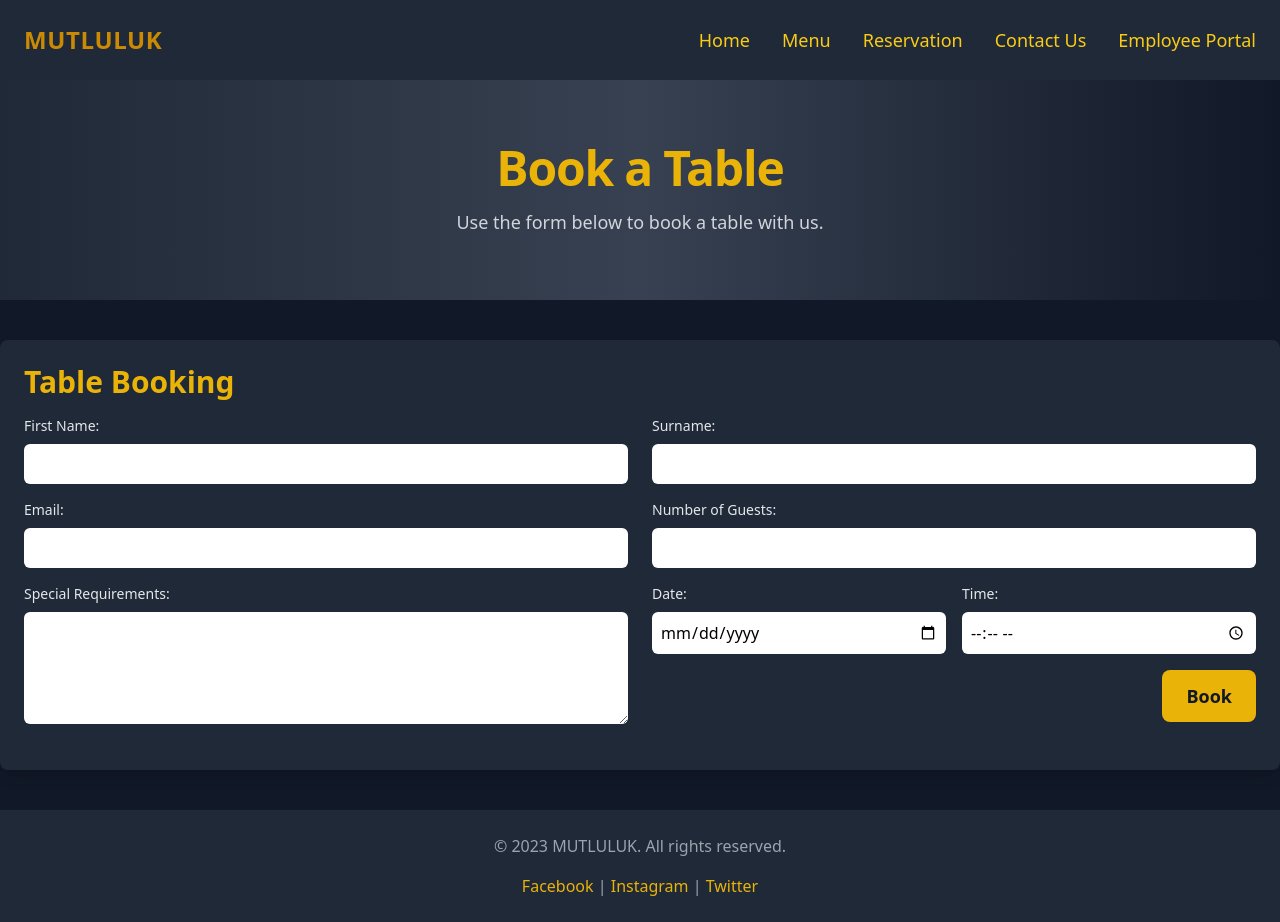
After one commit to Andrewb2878/Restaurant-Management, a Django app: page /reservation/ in a window 1280 px wide. The commit adds this page. Run offline with Django 5.2, Linux system fonts and the light colour scheme; some libraries are stand-ins or nearby versions.

Commit message:
Created the form layout for reservations and added links in footers

```diff
--- /dev/null
+++ b/RMS/core/templates/core/reservation.html
@@ -0,0 +1,104 @@
+<!DOCTYPE html>
+<html lang="en">
+<head>
+    <meta charset="UTF-8" />
+    <meta name="viewport" content="width=device-width, inital-scale=1.0" />
+    <title>Book a Table</title>
+    <script src="https://cdn.tailwindcss.com"></script>
+</head>
+<body class="bg-gray-900 text-white font-sans">
+    <!-- Navbar -->
+    <header class="bg-gray-800 shadow-lg">
+        <nav class="container mx-auto flex justify-between items-center p-6">
+            <!-- Brand -->
+            <div class="text-yellow-600 text-2xl font-bold tracking-wide">
+                MUTLULUK
+            </div>
+            <!-- Navigation Links -->
+            <ul class="flex gap-8 text-yellow-400 text-lg">
+                <li><a href="{% url 'index' %}" class="hover:text-yellow-600">Home</a></li>
+                <li><a href="{% url 'menu' %}" class="hover:text-yellow-600">Menu</a></li>
+                <li><a href="{% url 'reservation' %}" class="hover:text-yellow-600">Reservation</a></li>
+                <li><a href="#contact" class="hover:text-yellow-600">Contact Us</a></li>
+                <li><a href="{% url 'portal' %}" class="hover:text-yellow-600">Employee Portal</a></li>
+            </ul>
+        </nav>
+    </header>
+
+    <!-- Hero Section -->
+    <div class="bg-gradient-to-r from-gray-800 via-gray-700 to-gray-900 py-16 text-center">
+        <h1 class="text-5xl font-extrabold text-yellow-500 tracking-tight mb-4">
+            Book a Table
+        </h1>
+        <p class="text-lg text-gray-300">
+            Use the form below to book a table with us.
+        </p>
+    </div>
+
+<!-- Table Booking Section -->
+    <div class="container mx-auto mt-10 p-6 bg-gray-800 rounded-lg shadow-lg">
+        <h2 class="text-3xl font-bold text-yellow-500 mb-4">Table Booking</h2>
+        <form method="POST" action="{% url 'create_schedule' %}">
+            {% csrf_token %}
+            <div class="grid grid-cols-1 md:grid-cols-2 gap-6">
+
+                <!-- Left Column -->
+                <div>
+                    <div class="mb-4">
+                        <label for="first_name" class="block text-sm font-medium text-gray-200 mb-2">First Name:</label>
+                        <input type="text" id="first_name" name="first_name" required class="w-full p-2 text-black rounded-md focus:ring-blue-500 focus:outline-none">
+                    </div>
+                    <div class="mb-4">
+                        <label for="email" class="block text-sm font-medium text-gray-200 mb-2">Email:</label>
+                        <input type="email" id="email" name="email" required class="w-full p-2 text-black rounded-md focus:ring-blue-500 focus:outline-none">
+                    </div>
+                    <div class="mb-4">
+                        <label for="special_requirements" class="block text-sm font-medium text-gray-200 mb-2">Special Requirements:</label>
+                        <textarea id="special_requirements" name="special_requirements" rows="4" class="w-full p-2 text-black rounded-md focus:ring-blue-500 focus:outline-none"></textarea>
+                    </div>
+                </div>
+
+                <!-- Right Column -->
+                <div>
+                    <div class="mb-4">
+                        <label for="surname" class="block text-sm font-medium text-gray-200 mb-2">Surname:</label>
+                        <input type="text" id="surname" name="surname" required class="w-full p-2 text-black rounded-md focus:ring-blue-500 focus:outline-none">
+                    </div>
+                    <div class="mb-4">
+                        <label for="guest_count" class="block text-sm font-medium text-gray-200 mb-2">Number of Guests:</label>
+                        <input type="number" id="guest_count" name="guest_count" required min="1" class="w-full p-2 text-black rounded-md focus:ring-blue-500 focus:outline-none">
+                    </div>
+                    <div class="mb-4 grid grid-cols-2 gap-4">
+                        <div>
+                            <label for="booking_date" class="block text-sm font-medium text-gray-200 mb-2">Date:</label>
+                            <input type="date" id="booking_date" name="booking_date" required class="w-full p-2 text-black rounded-md focus:ring-blue-500 focus:outline-none">
+                        </div>
+                        <div>
+                            <label for="booking_time" class="block text-sm font-medium text-gray-200 mb-2">Time:</label>
+                            <input type="time" id="booking_time" name="booking_time" required class="w-full p-2 text-black rounded-md focus:ring-blue-500 focus:outline-none">
+                        </div>
+                    </div>
+
+                    <div class="flex justify-end">
+                        <button type="submit" class="px-6 py-3 bg-yellow-500 text-gray-900 text-lg font-bold rounded-lg hover:bg-yellow-600 transition">
+                            Book
+                        </button>
+                    </div>
+                </div>
+            </div>
+        </form>
+    </div>
+
+    <!-- Footer -->
+    <footer class="bg-gray-800 py-6 mt-10">
+        <div class="container mx-auto text-center text-gray-400">
+            <p>&copy; 2023 MUTLULUK. All rights reserved.</p>
+            <div class="mt-4">
+            <a href="#" class="text-yellow-500 hover:text-yellow-600">Facebook</a> |
+            <a href="#" class="text-yellow-500 hover:text-yellow-600">Instagram</a> |
+            <a href="#" class="text-yellow-500 hover:text-yellow-600">Twitter</a>
+        </div>
+        </div>
+    </footer>
+</body>
+</html>
--- a/RMS/staff_scheduling/templates/staff_scheduling/manager_dashboard.html
+++ b/RMS/staff_scheduling/templates/staff_scheduling/manager_dashboard.html
@@ -140,11 +140,6 @@
     </main>
 
     <!-- Footer -->
-    <footer class="bg-gray-800 mt-10 p-6 text-center">
-        <p class="text-gray-400">&copy; 2025 MUTLULUK. All rights reserved.</p>
-    </footer>
-</body>
-<!-- Footer -->
     <footer class="bg-gray-800 py-6 mt-10">
         <div class="container mx-auto text-center text-gray-400">
             <p>&copy; 2023 MUTLULUK. All rights reserved.</p>
@@ -155,4 +150,5 @@
             </div>
         </div>
     </footer>
+</body>
 </html>
```
Also changed, not shown: RMS/core/templates/core/portal.html (+10 -4 lines), RMS/staff_scheduling/templates/staff_scheduling/create_schedule.html (+10 -3 lines), RMS/staff_scheduling/templates/staff_scheduling/view_schedules.html (+9 -2 lines), RMS/db.sqlite3. Lines whose indentation alone changed are shown as unchanged.
